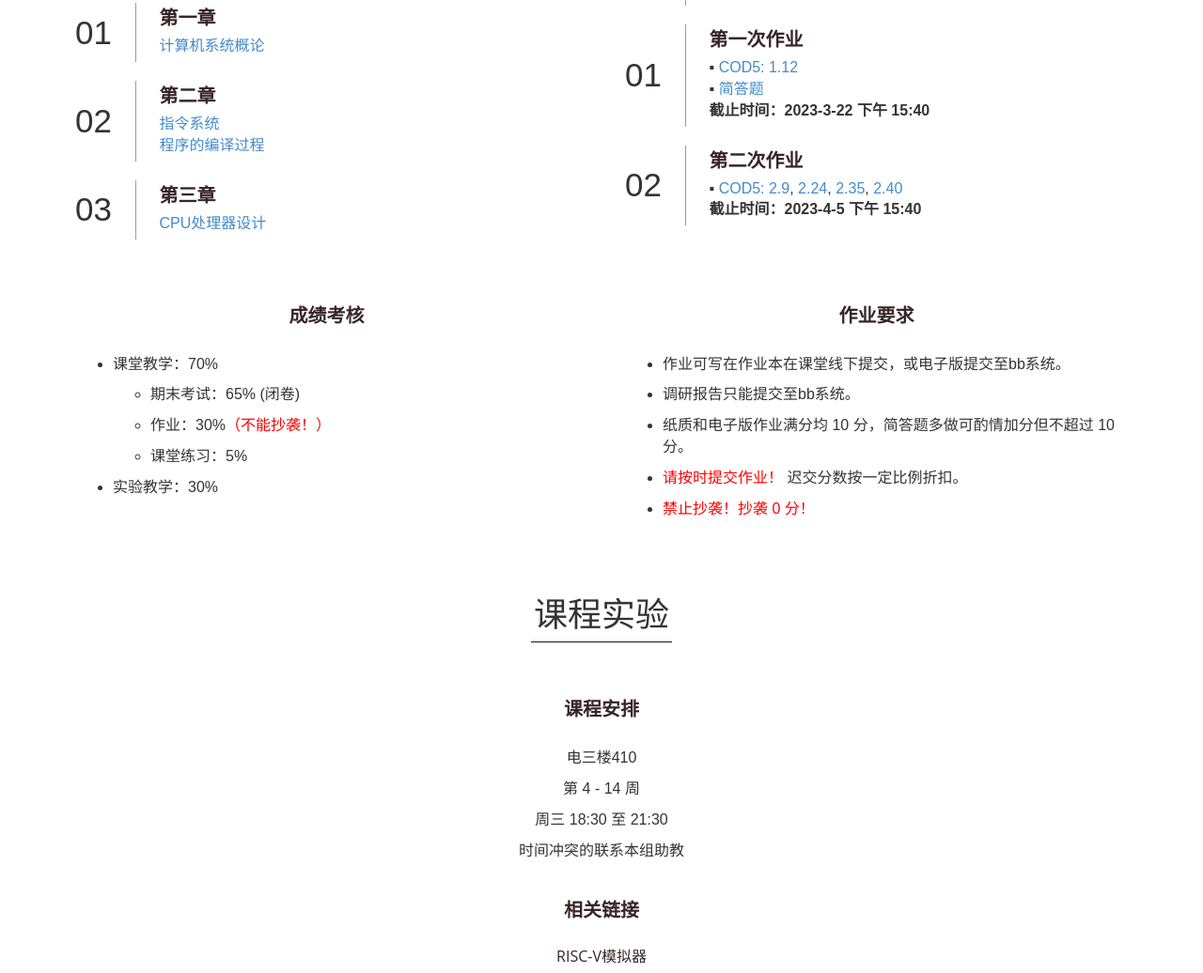
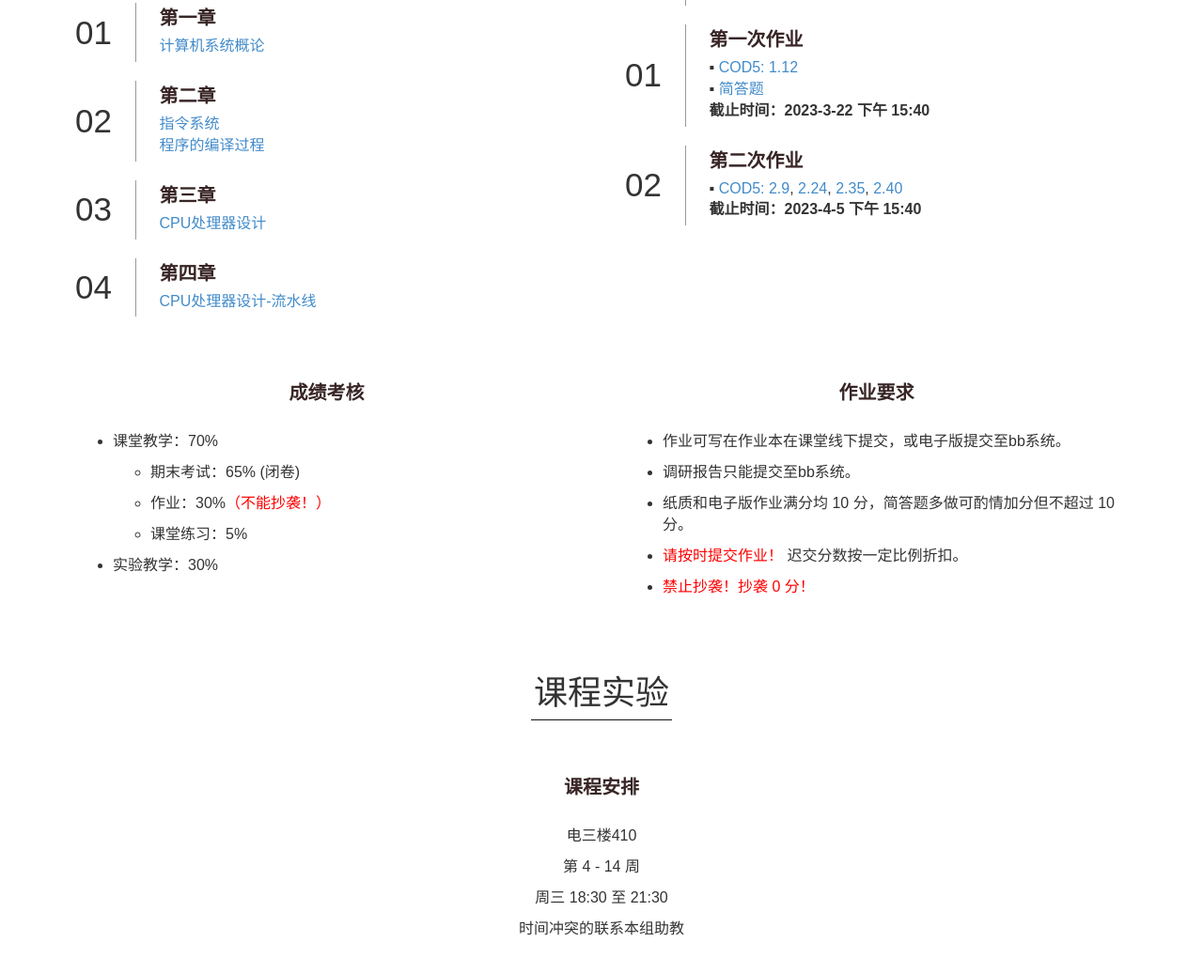
Before and after one commit to codh2023/codh2023.github.io, a plain HTML site: page index.html in a window 1280 px wide. Shown: the part 1397-2433 px from the top of the page at 94% size. Drawn offline with nearby package versions, Linux system fonts and the light colour scheme.

Commit message:
Update index.html

```diff
--- a/index.html
+++ b/index.html
@@ -193,26 +193,25 @@
 								</div>
 							</div>
 						</li>
-						<!--
 						<li>
 							<div class="box">
 								<div class="head"><span>04</span></div>
 								<div class="tail">
 									<h3>第四章</h3>
 									<p>
-										<a href="./courseware/Ch4.pdf">CPU处理器设计-流水线</a> <br>
-										<a href="./courseware/Ch4.2.pdf">MIPS R4000-参考</a> <br>
+										<a href="./slides/Ch4.1-CPU处理器设计-流水线.pdf">CPU处理器设计-流水线</a>
 									</p>
 								</div>
 							</div>
 						</li>
+						<!--
 						<li>
 							<div class="box">
 								<div class="head"><span>05</span></div>
 								<div class="tail">
 									<h3>第五章</h3>
 									<p>
-										<a href="./courseware/Ch5.pdf">中断与异常</a>
+										<a href="./slides/Ch5.pdf">中断与异常</a>
 									</p>
 								</div>
 							</div>
@@ -223,7 +222,7 @@
 								<div class="tail">
 									<h3>第六章</h3>
 									<p>
-										<a href="./courseware/Ch6.pdf">存储系统</a>
+										<a href="./slides/Ch6.pdf">存储系统</a>
 									</p>
 								</div>
 							</div>
@@ -234,7 +233,7 @@
 								<div class="tail">
 									<h3>第七章</h3>
 									<p>
-										<a href="./courseware/Ch7.pdf">总线系统</a>
+										<a href="./slides/Ch7.pdf">总线系统</a>
 									</p>
 								</div>
 							</div>
@@ -245,7 +244,7 @@
 								<div class="tail">
 									<h3>第八章</h3>
 									<p>
-										<a href="./courseware/Ch8.pdf">IO系统</a>
+										<a href="./slides/Ch8.pdf">IO系统</a>
 									</p>
 								</div>
 							</div>
@@ -256,7 +255,7 @@
 								<div class="tail">
 									<h3>第九章</h3>
 									<p>
-										<a href="./courseware/Ch9.pdf">指令调度与并行化</a>
+										<a href="./slides/Ch9.pdf">指令调度与并行化</a>
 									</p>
 								</div>
 							</div>
```
